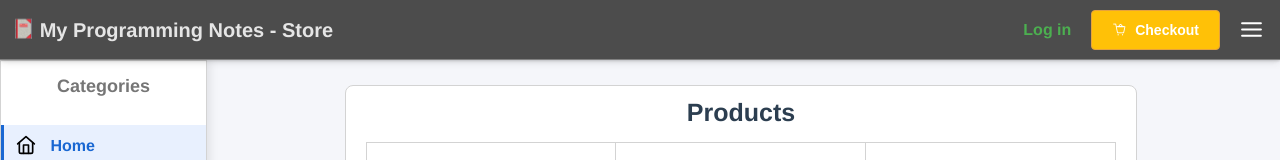
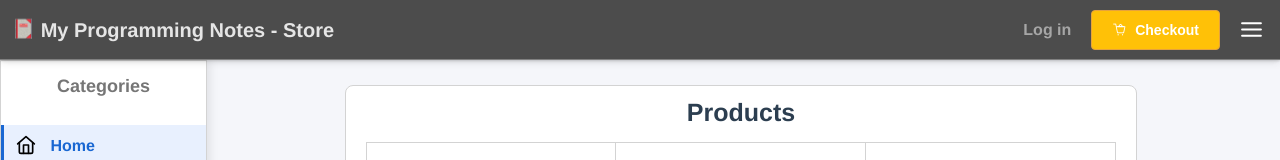
Before and after one commit to keperkjr/Vue-Shopping-Cart, a Vue app: page / in a window 1280 px wide. Shown: the top 160 px of the page. Built offline with nearby package versions, Linux system fonts and the light colour scheme.

Commit message:
Updated the login url color on the top nav

```diff
--- a/src/components/TopNavigation.vue
+++ b/src/components/TopNavigation.vue
@@ -246,7 +246,12 @@ export default {
 .nav .header-url {
     color: #42b983;
     color: #4CAF50;
+    color: hsla(0,0%,100%,.5);
     font-weight: bold;
+}
+
+.nav .header-url:hover {
+    color: hsla(0,0%,100%,.75);
 }
 
 .nav .nav-right a.router-link-exact-active,
@@ -282,7 +287,7 @@ export default {
 
 .logo .image {
     height: 20px;
-    margin-right: 8px;
+    margin-right: 9px;
     transform: translateY(8%);
 }
 
```
